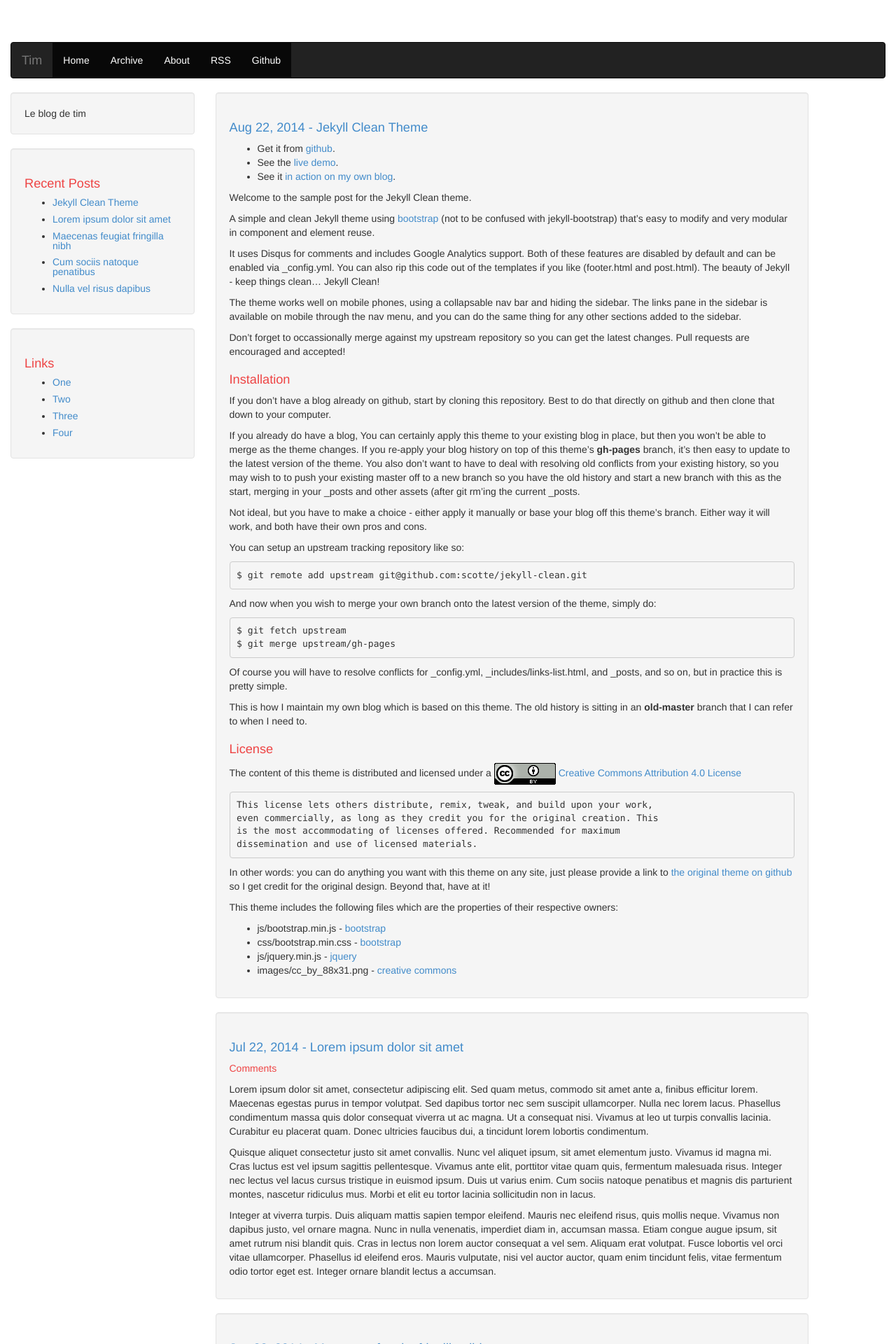
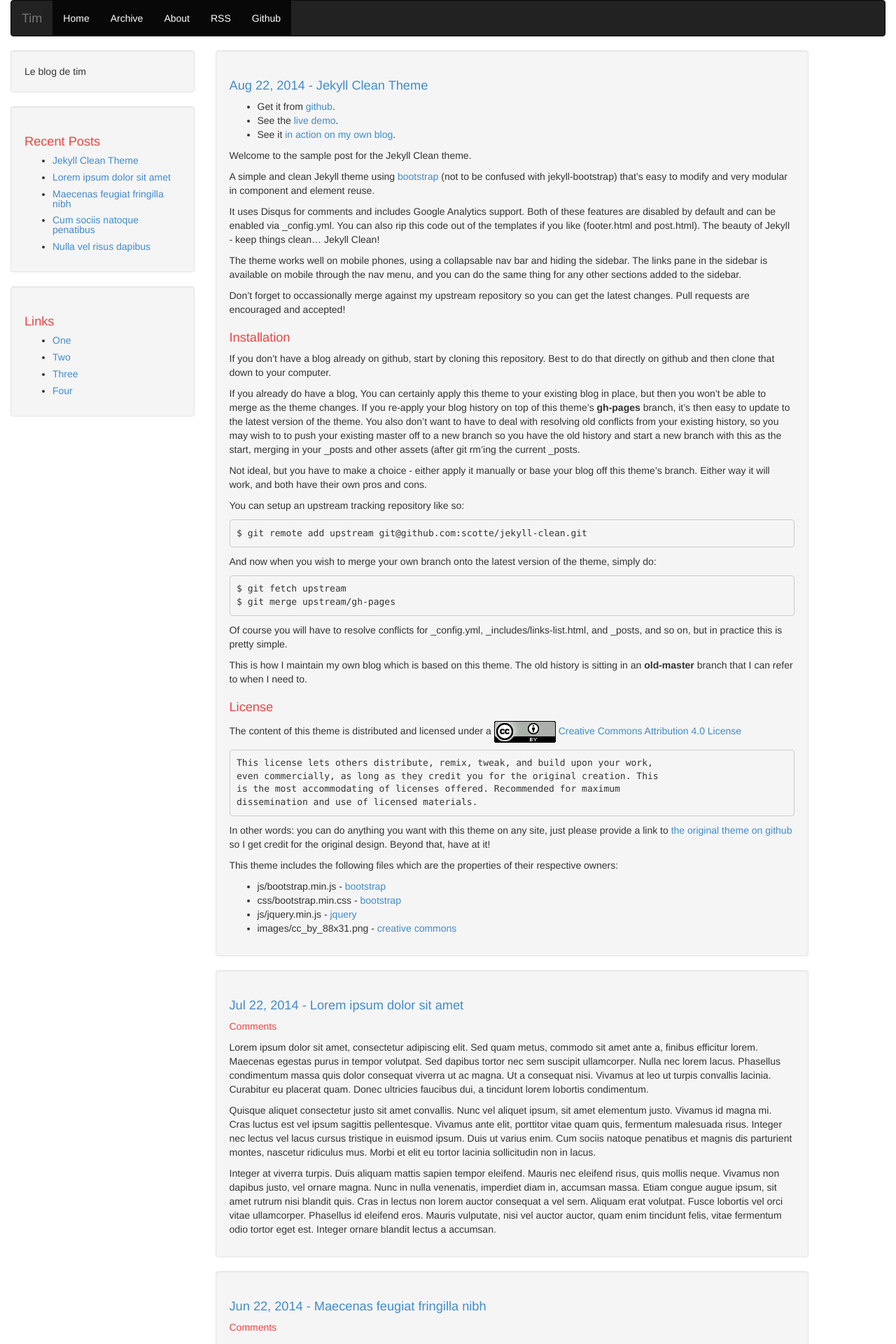
Before and after one commit to Hettomei/Hettomei.github.io, a Jekyll site: the page built from index.html, in a window 1280 px wide. Shown: the top 1920 px of the page at 70% size. Built offline with Jekyll 4.4.1, drawn with Linux system fonts in a browser that asks for light colours; Markdown is read by kramdown in place of the engine named in the settings; the list of posts is cut into pages by our own code; comment, search, counter and statistics services are not loaded.

Commit message:
reindent files

```diff
--- a/_includes/head.html
+++ b/_includes/head.html
@@ -2,8 +2,6 @@
 <meta charset="UTF-8">
 <title>{{ site.name }}</title>
 <meta name="viewport" content="width=device-width, initial-scale=1.0">
-<script src="{{ site.baseurl }}/js/jquery.min.js"></script>
-<script src="{{ site.baseurl }}/js/bootstrap.min.js"></script>
 <link href="{{ site.baseurl }}/css/bootstrap.min.css" rel="stylesheet">
 <link href="{{ site.baseurl }}/css/theme.css" rel="stylesheet">
 </head>
--- /dev/null
+++ b/_includes/javascripts.html
@@ -0,0 +1,2 @@
+<script src="{{ site.baseurl }}/js/jquery.min.js"></script>
+<script src="{{ site.baseurl }}/js/bootstrap.min.js"></script>
--- a/_layouts/default.html
+++ b/_layouts/default.html
@@ -19,6 +19,7 @@
     </div>
 
     {% include footer.html %}
+    {% include javascripts.html %}
     {% include disqus-counts.html %}
 
   </body>
--- a/_layouts/post.html
+++ b/_layouts/post.html
@@ -45,6 +45,7 @@
 
 
     {% include footer.html %}
+    {% include javascripts.html %}
     {% include disqus-comments.html %}
 
   </body>
--- a/css/theme.css
+++ b/css/theme.css
@@ -1,6 +1,4 @@
 body {
-    padding-top: 60px;
-    padding-bottom: 60px;
 }
 
 .copyright {
```
Also changed, not shown: css/bootstrap.min.css. Lines whose indentation alone changed are shown as unchanged.
